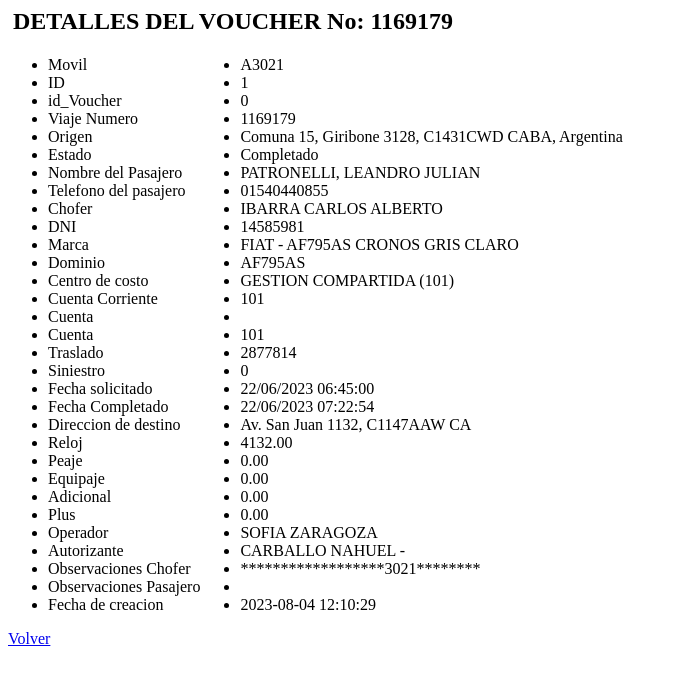
After one commit to fabian145152/00_caja_pampa, a PHP site: page /administrador/voucher/detalle_voucher.php?q=1 in a window 1280 px wide. The commit adds this page. Shown: the top 685 px of the page, without its empty margins (0-678 px from the left). Run offline with PHP 8.4, Linux system fonts and the light colour scheme; data comes from the database, SQL or seed files in the repository.

Commit message:
25/10/23

```diff
--- /dev/null
+++ b/administrador/voucher/detalle_voucher.php
@@ -0,0 +1,116 @@
+    <!DOCTYPE html>
+    <html lang="en">
+
+    <head>
+        <meta charset="UTF-8">
+        <meta name="viewport" content="width=device-width, initial-scale=1.0">
+        <title>Document</title>
+        <style>
+            #contenedor {
+                display: flex;
+                flex-direction: row;
+                flex-wrap: wrap;
+            }
+
+            #contenedor>div {
+                width: 50;
+            }
+        </style>
+    </head>
+
+    <body>
+        <?php
+        $id = $_GET['q'];
+
+        include_once '../../includes/db.php';
+
+
+        $con = openCon('../../config/db_admin.ini');
+        $con->set_charset("utf8mb4");
+        $sql = "SELECT * FROM voucher_nuevos WHERE id = $id ";
+
+        $result = $con->query($sql);
+        $row = $result->fetch_assoc();
+
+        ?>
+
+        <h2 class="text-center" style="margin: 5px ; ">DETALLES DEL VOUCHER No: <?php echo $row['viaje_no'] ?></h2>
+        <form class="form-group" accept=-"charset utf8 action="../caja/inicio.php?=" <?php echo $row['movil'] ?> method="post">
+            <div class="grid" name="movil">
+
+                <div id="contenedor">
+                    <ul>
+                        <li>Movil</li>
+                        <li>ID </li>
+                        <li>id_Voucher</li>
+                        <li>Viaje Numero</li>
+                        <li>Origen</li>
+                        <li>Estado</li>
+                        <li>Nombre del Pasajero</li>
+                        <li>Telefono del pasajero</li>
+                        <li>Chofer</li>
+                        <li>DNI</li>
+                        <li>Marca</li>
+                        <li>Dominio</li>
+                        <li>Centro de costo</li>
+                        <li>Cuenta Corriente</li>
+                        <li>Cuenta </li>
+                        <li>Cuenta</li>
+                        <li>Traslado</li>
+                        <li>Siniestro</li>
+                        <li>Fecha solicitado</li>
+                        <li>Fecha Completado</li>
+                        <li>Direccion de destino</li>
+                        <li>Reloj</li>
+                        <li>Peaje</li>
+                        <li>Equipaje</li>
+                        <li>Adicional</li>
+                        <li>Plus</li>
+                        <li>Operador</li>
+                        <li>Autorizante</li>
+                        <li>Observaciones Chofer</li>
+                        <li>Observaciones Pasajero</li>
+                        <li>Fecha de creacion</li>
+
+                    </ul>
+                    <ul>
+                        <li><?php echo $row['movil'] ?></li>
+                        <li><?php echo $row['id'] ?></li>
+                        <li><?php echo $row['id_vou'] ?></li>
+                        <li><?php echo $row['viaje_no'] ?></li>
+                        <li><?php echo $row['origen'] ?></li>
+                        <li><?php echo $row['estado'] ?></li>
+                        <li><?php echo $row['nom_pasaj'] ?></li>
+                        <li><?php echo $row['tel_pasaj'] ?></li>
+                        <li><?php echo $row['chof'] ?></li>
+                        <li><?php echo $row['dni'] ?></li>
+                        <li><?php echo $row['marca'] ?></li>
+                        <li><?php echo $row['patente'] ?></li>
+                        <li><?php echo $row['c_costo'] ?></li>
+                        <li><?php echo $row['cc'] ?></li>
+                        <li><?php echo $row['c_corr'] ?></li>
+                        <li><?php echo $row['c_cont'] ?></li>
+                        <li><?php echo $row['traslado'] ?></li>
+                        <li><?php echo $row['siniestro'] ?></li>
+                        <li><?php echo $row['solicitado'] ?></li>
+                        <li><?php echo $row['completado'] ?></li>
+                        <li><?php echo $row['destino'] ?></li>
+                        <li><?php echo $row['reloj'] ?></li>
+                        <li><?php echo $row['peaje'] ?></li>
+                        <li><?php echo $row['equipaje'] ?></li>
+                        <li><?php echo $row['adicional'] ?></li>
+                        <li><?php echo $row['plus'] ?></li>
+                        <li><?php echo $row['operador'] ?></li>
+                        <li><?php echo $row['autorizante'] ?></li>
+                        <li><?php echo $row['obs_chof'] ?></li>
+                        <li><?php echo $row['obs_pas'] ?></li>
+                        <li><?php echo $row['created_at'] ?></li>
+                    </ul>
+                </div>
+
+            </div>
+        </form>
+        <a href="inicio_voucher.php" class="boton">Volver</a>
+    </body>
+
+    </html>
```
Also changed, not shown: administrador/arma_unidad/detalle_uni_completa.php (+3 -17 lines), administrador/arma_unidad/list_unidad.php (+2 -21 lines), administrador/caja/inicio.php (+15 -2 lines), administrador/voucher/edit_voucher.php (added, +15 -0 lines), administrador/voucher/guardar_voucher.php (added, +43 -0 lines), administrador/voucher/inicio_voucher.php (+56 -64 lines), 2 other files.
